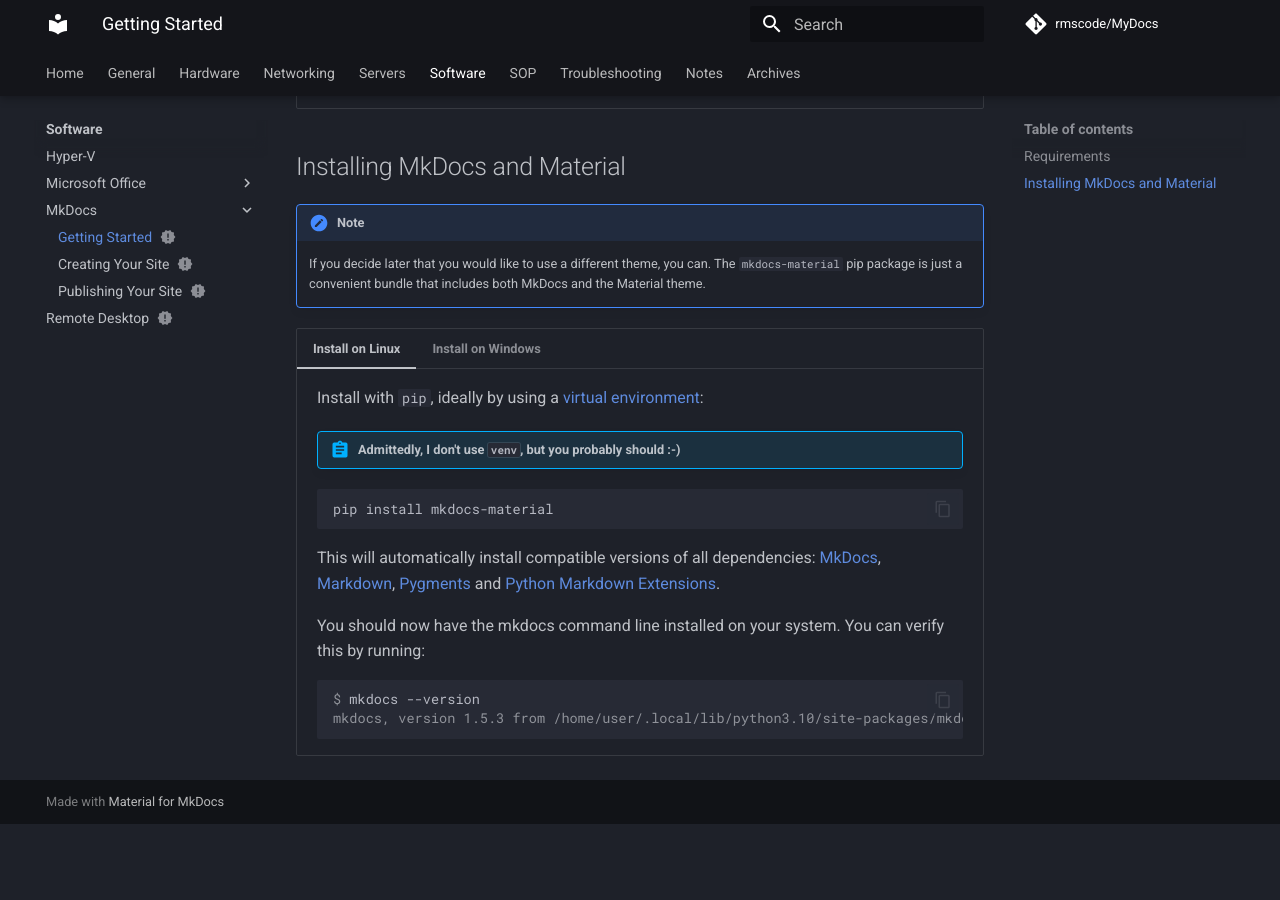
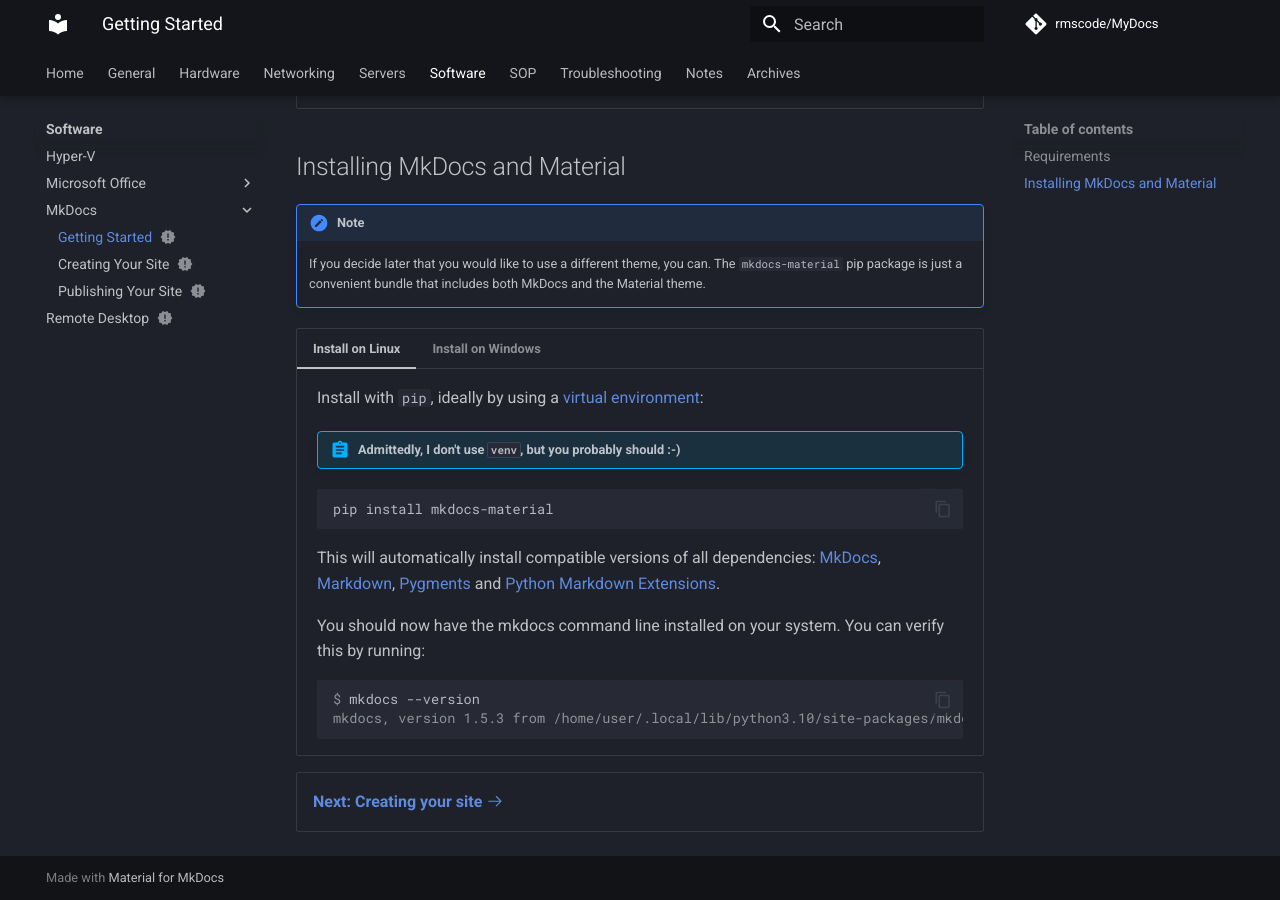
Before and after one commit to rmscode/binary-garden, an MkDocs documentation site: the page built from docs/software/mkdocs/getting-started.md, in a window 1280 px wide and 900 px high, scrolled down 1156 px. Built offline with MkDocs 1.6.1 and Material for MkDocs 9.7.7, drawn with Linux system fonts in a browser that asks for light colours; comment, search, counter and statistics services are not loaded; before the commit the page ends 1980 px from its top, so only the background shows below that.

Commit message:
Update getting-started.md

````diff
--- a/docs/software/mkdocs/getting-started.md
+++ b/docs/software/mkdocs/getting-started.md
@@ -114,3 +114,9 @@
     PS> mkdocs --version
     mkdocs, version 1.5.3 from C:\Users\user\AppData\Local\Programs\Python\Python312\Lib\site-packages\mkdocs (Python 3.12)
     ```
+
+<div class="grid cards" markdown>
+
+-   [__Next: Creating your site__ :octicons-arrow-right-24:](creating-site.md)
+
+</div>
````
